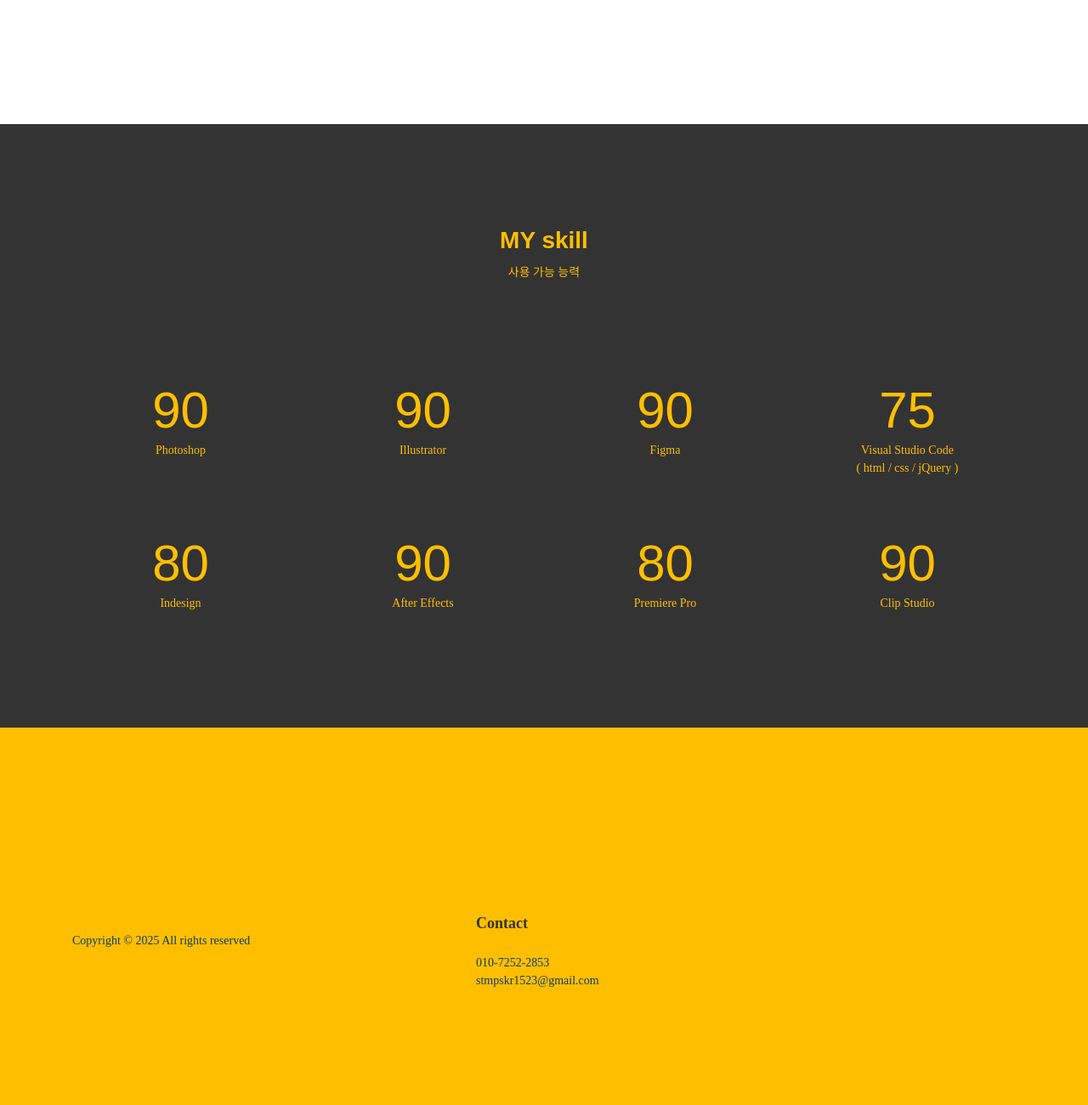
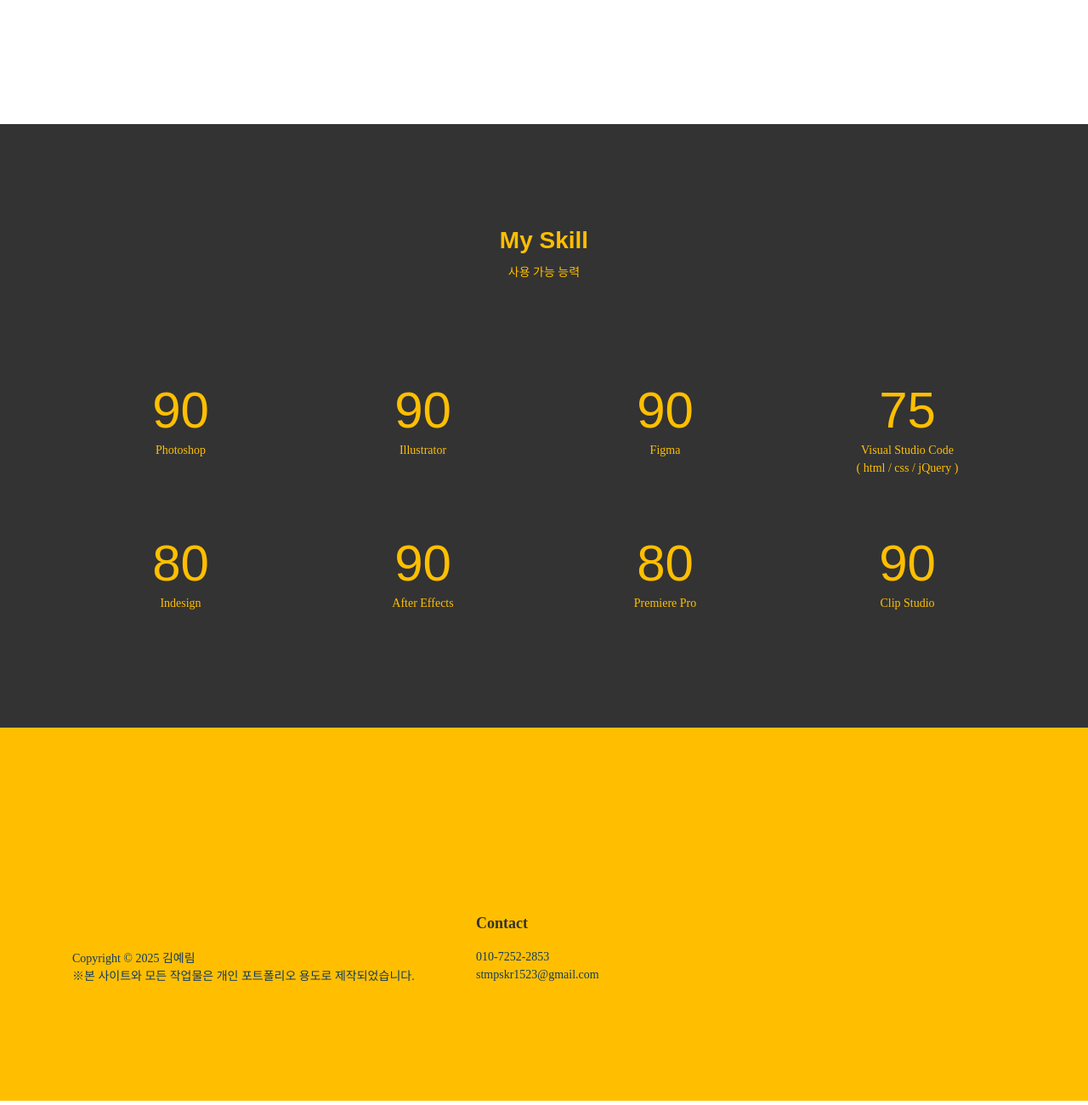
Before and after one commit to yr250306/portfolio, a plain HTML site: page index.html in a window 1280 px wide. Shown: the part 2874-4174 px from the top of the page at 85% size. Drawn offline with nearby package versions, Linux system fonts and the light colour scheme; some packages are replaced by stand-ins of ours; a web font is replaced by a local one.

Commit message:
Add files via upload

```diff
--- a/css/main.css
+++ b/css/main.css
@@ -2650,7 +2650,7 @@ body.mobile-nav-active #mobile-nav-toggle {
 .footer-area h6 {
   /* color: #123a63; */
   color: #333;
-  margin-bottom: 25px;
+  margin-bottom: 18px;
   font-size: 18px;
   font-weight: 600;
 }
--- a/index.html
+++ b/index.html
@@ -248,7 +248,7 @@
 			<div class="row d-flex justify-content-center">
 				<div class="menu-content pb-60 col-lg-10">
 					<div class="title text-center">
-						<h1 class="mb-10">MY skill</h1>
+						<h1 class="mb-10">My Skill</h1>
 						<p>사용 가능 능력</p>
 					</div>
 				</div>
@@ -339,10 +339,11 @@
 					<div class="single-footer-widget">
 
 						<p class="footer-text">
+							<br>
 
 							Copyright &copy;
-							<script>document.write(new Date().getFullYear());</script> All rights reserved
-
+							<script>document.write(new Date().getFullYear());</script> 김예림
+							<br>※본 사이트와 모든 작업물은 개인 포트폴리오 용도로 제작되었습니다.
 						</p>
 					</div>
 				</div>
```
